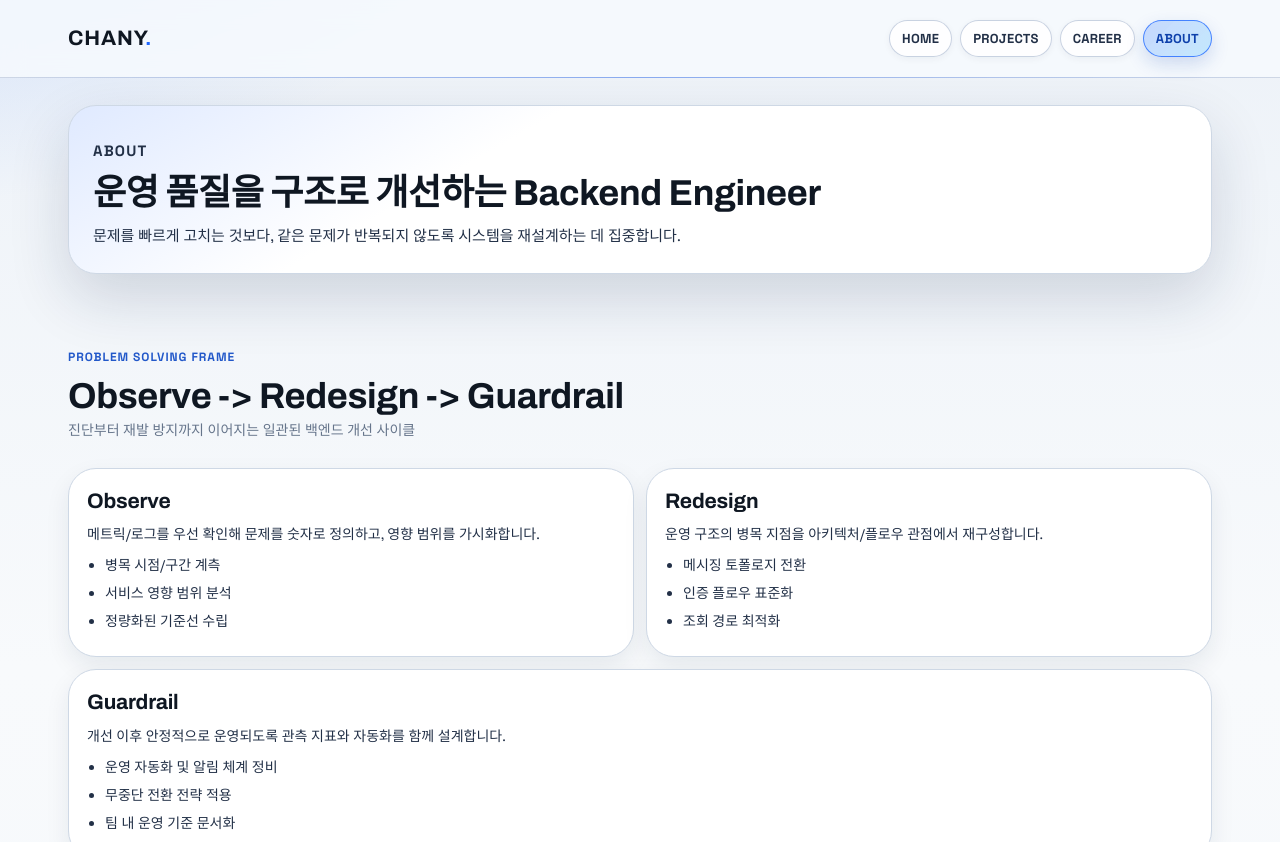
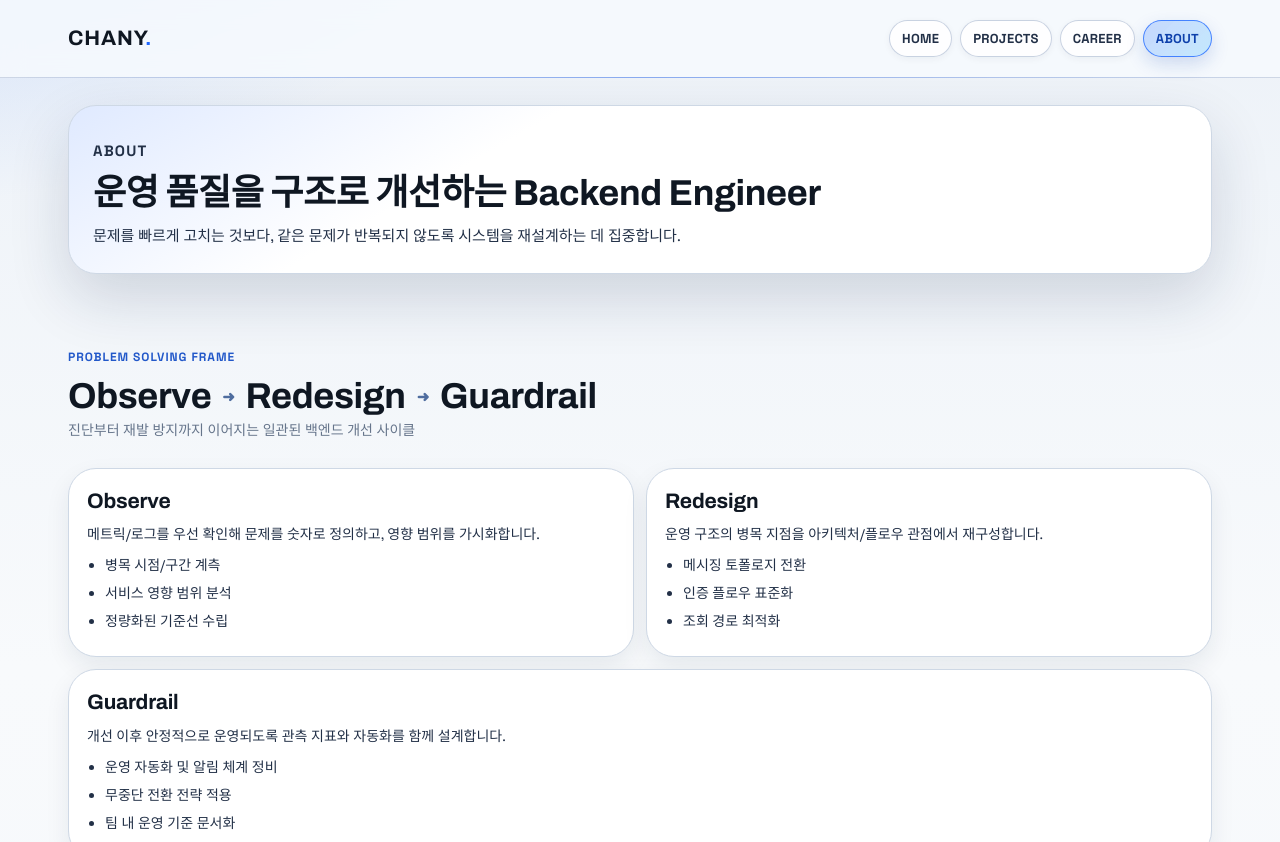
Before and after one commit to inshakr2/inshakr2.github.io, a plain HTML site: page about/index.html in a window 1280 px wide. Shown: the top 842 px of the page. Drawn offline with Linux system fonts and the light colour scheme.

Commit message:
feat: refine about flow arrow styling

```diff
--- a/about/index.html
+++ b/about/index.html
@@ -38,7 +38,13 @@
       <div class="section-head">
         <div>
           <p class="section-label">Problem Solving Frame</p>
-          <h2>Observe -> Redesign -> Guardrail</h2>
+          <h2 class="problem-flow" aria-label="Observe to Redesign to Guardrail">
+            Observe
+            <span class="problem-arrow" aria-hidden="true">➜</span>
+            Redesign
+            <span class="problem-arrow" aria-hidden="true">➜</span>
+            Guardrail
+          </h2>
           <p class="sub">진단부터 재발 방지까지 이어지는 일관된 백엔드 개선 사이클</p>
         </div>
       </div>
--- a/assets/style.css
+++ b/assets/style.css
@@ -409,6 +409,22 @@ img {
 .page-hero h1 {
   font-size: clamp(27px, 3.8vw, 36px);
   line-height: 1.2;
+}
+
+.problem-flow {
+  display: inline-flex;
+  align-items: center;
+  gap: 8px 10px;
+  flex-wrap: wrap;
+}
+
+.problem-arrow {
+  display: inline-flex;
+  align-items: center;
+  justify-content: center;
+  color: #4f6d9f;
+  font-size: 15px;
+  margin: 0 1px;
 }
 
 .section-label {
```
